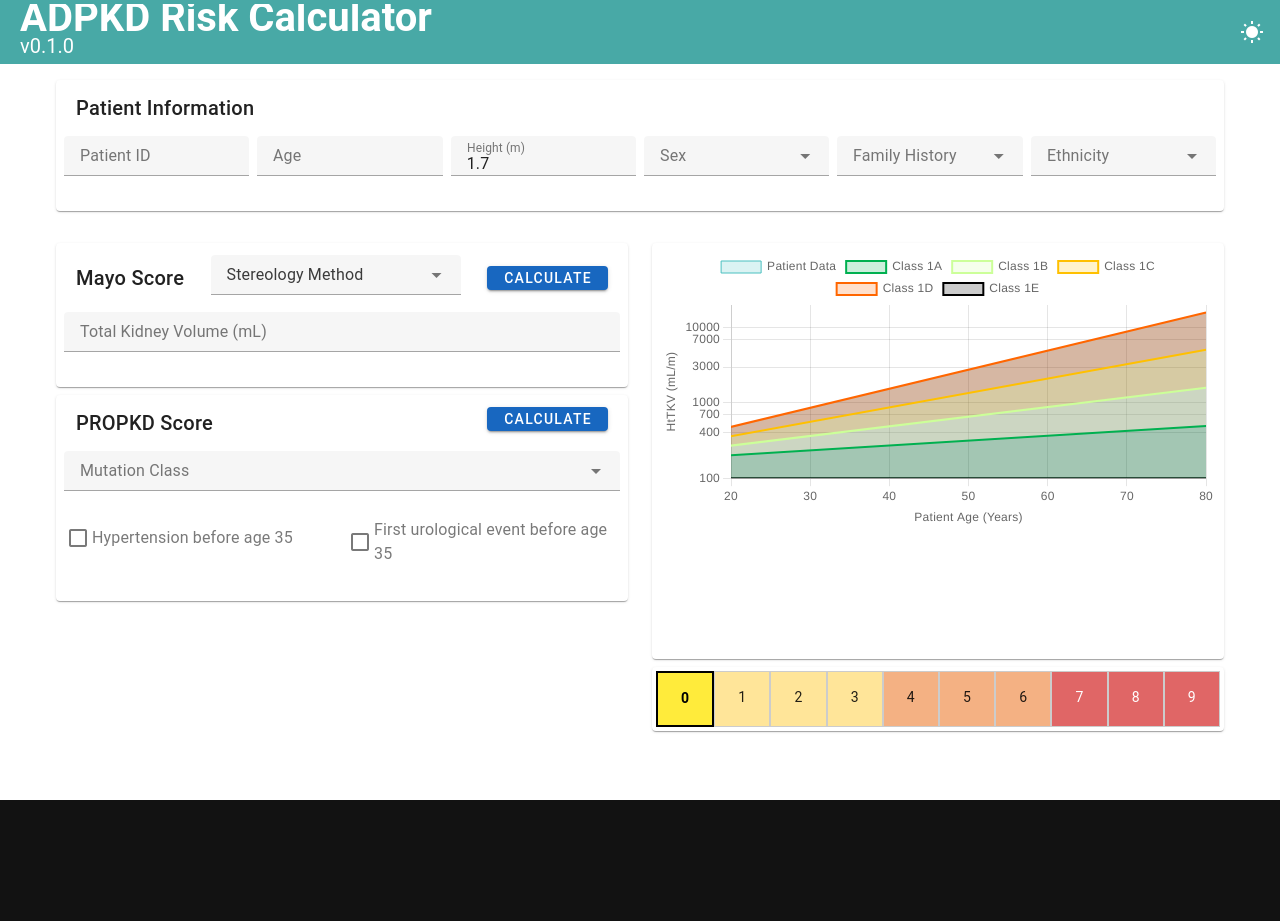
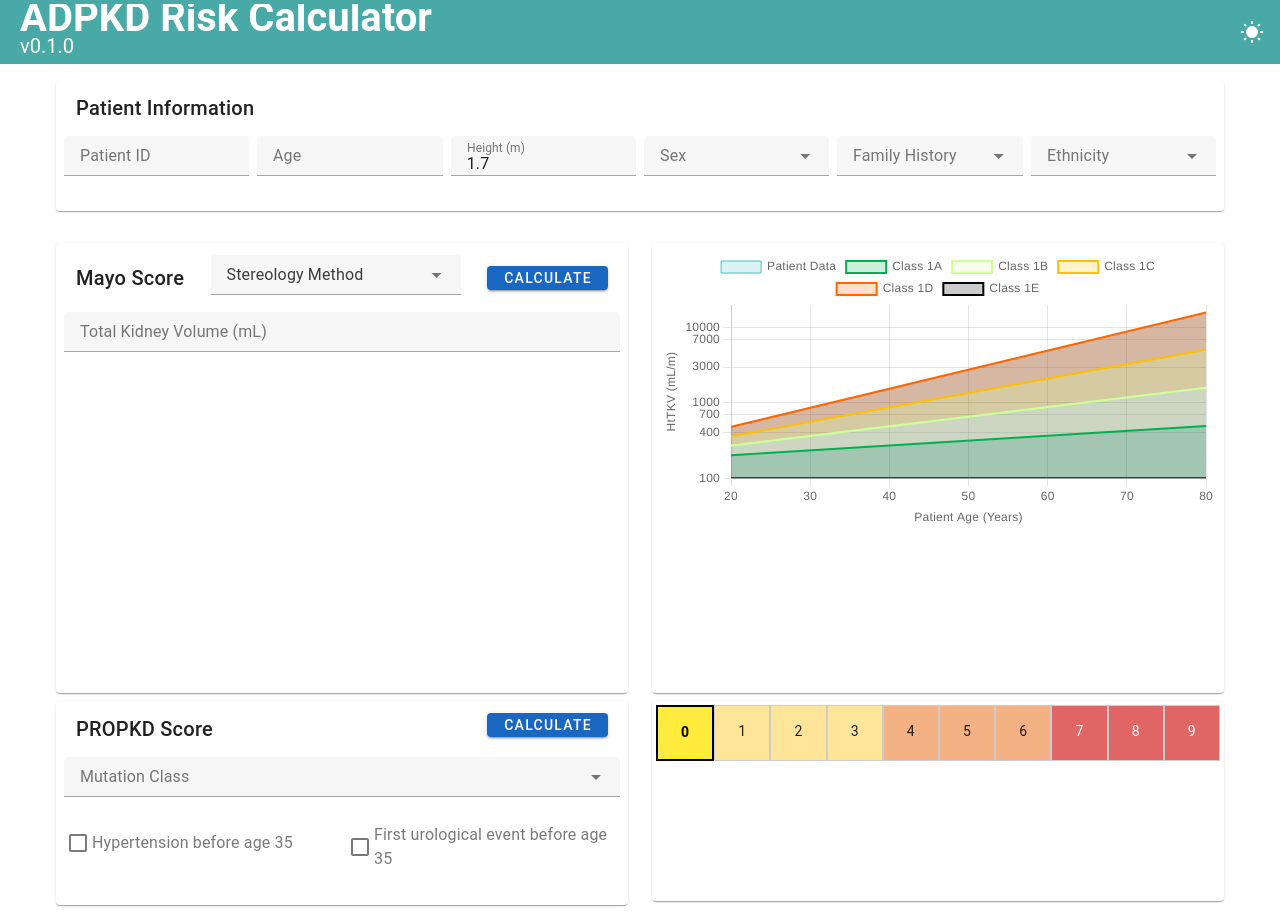
Before and after one commit to halbritter-lab/adpkd-risk, a Vue app: page / in a window 1280 px wide. Before the commit the page ends 800 px from the top, so only its background shows below. Built offline with nearby package versions, Linux system fonts and the light colour scheme; what webfontloader would draw is missing.

Commit message:
refactor: Improve input layout and reorganize kidney input fields in App.vue

```diff
--- a/src/App.vue
+++ b/src/App.vue
@@ -57,7 +57,7 @@
           <!-- Left Column: Mayo and PROPKD Inputs -->
           <v-col cols="12" md="6">
             <!-- Mayo Score Section -->
-            <v-card outlined class="pa-1 mb-2">
+            <v-card class="equal-height-card pa-1 mb-2" outlined>
               <v-card-title class="d-flex justify-space-between align-center">
                 <span>Mayo Score</span>
                 <v-select
@@ -106,7 +106,7 @@
             </v-card>
 
           <!-- PROPKD Score Section -->
-            <v-card outlined class="pa-1">
+          <v-card class="small-card pa-1" outlined>
             <v-card-title class="d-flex justify-space-between">
               PROPKD Score
               <v-btn small color="primary" @click="calculatePROPKDScore" density="compact">Calculate</v-btn>
@@ -128,7 +128,7 @@
           <!-- Right Column: Mayo and PROPKD Charts -->
           <v-col cols="12" md="6">
             <!-- Mayo Chart -->
-            <v-card outlined class="pa-1 mb-2">
+            <v-card class="equal-height-card pa-1 mb-2" outlined>
               <v-card-text class="pa-1">
                 <div class="chart-container">
                   <LineChart :chartData="chartData" />
@@ -137,7 +137,7 @@
             </v-card>
 
             <!-- PROPKD Chart -->
-            <v-card outlined class="pa-1">
+            <v-card class="small-card pa-1" outlined>
               <v-card-text class="pa-1">
                 <PROPKDChart :score="propkdScore" />
               </v-card-text>
@@ -290,4 +290,27 @@ export default {
 .v-text-field, .v-select, .v-checkbox {
   margin-bottom: 5px;
 }
+
+/* Equal height class for cards */
+.equal-height-card {
+  display: flex;
+  flex-direction: column;
+  justify-content: space-between;
+  min-height: 450px;
+}
+
+/* Smaller card for PROPKD */
+.small-card {
+  min-height: 200px; /* Reduce the min-height for the card */
+}
+
+/* Adjust padding and layout inside the PROPKD card */
+.small-card .v-card-text {
+  padding: 8px; /* Reduce padding inside the card */
+}
+
+.small-card .v-select, .small-card .v-checkbox {
+  margin-bottom: 4px; /* Tighten spacing between inputs */
+}
+
 </style>
```
Lines whose indentation alone changed are shown as unchanged.
